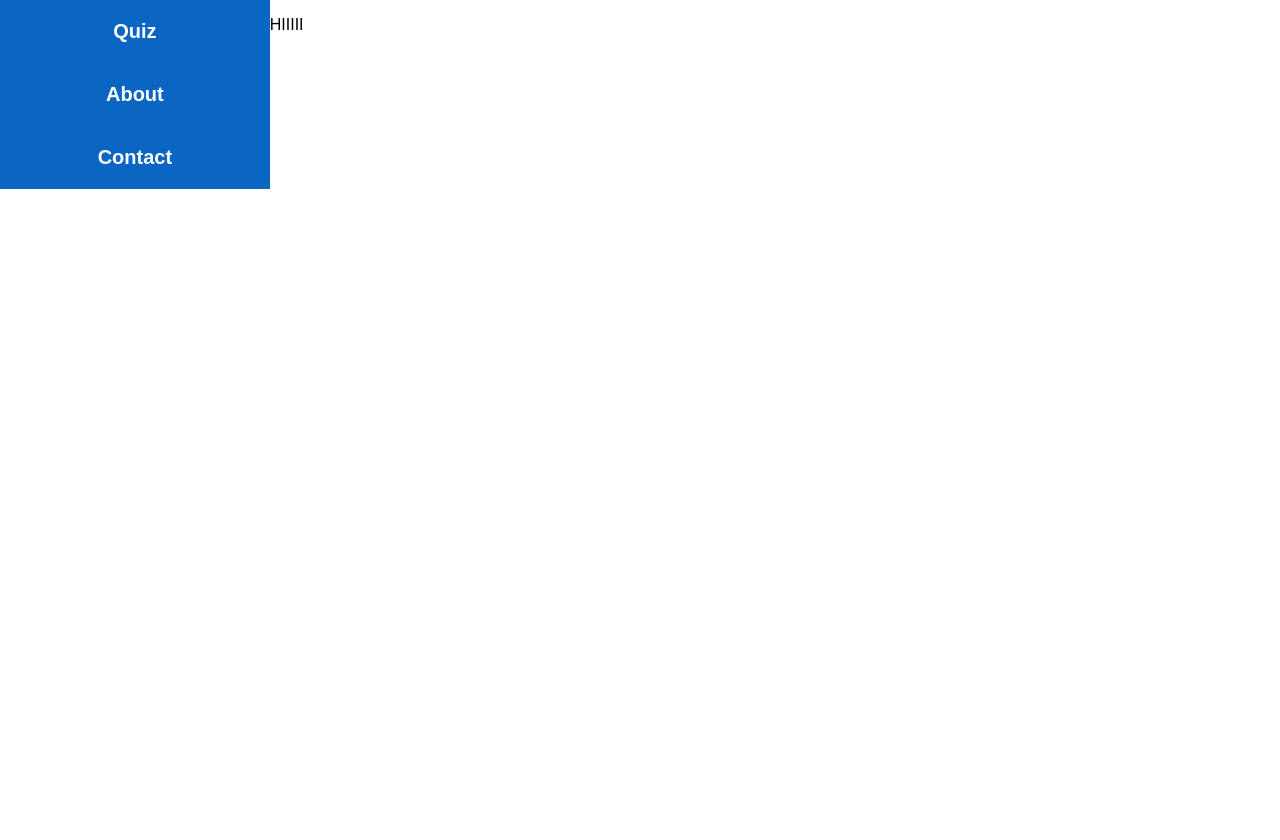
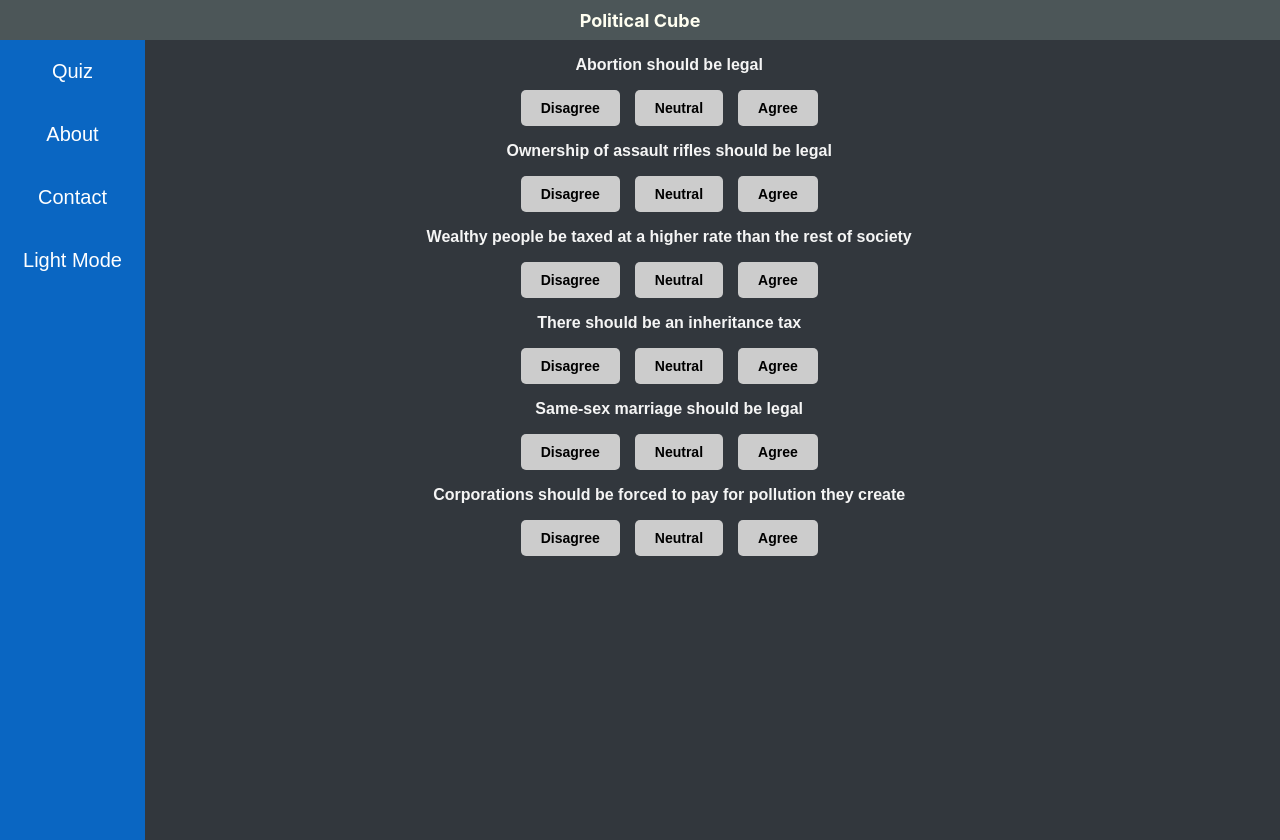
Before and after one commit to gobshmacked/View-Cube, a React (Create React App) app: page / in a window 1280 px wide. Before the commit the page ends 800 px from the top, so only its background shows below. Built offline with nearby package versions, Linux system fonts and the light colour scheme.

Commit message:
implemented most of visual functionality

```diff
--- a/src/App.js
+++ b/src/App.js
@@ -1,6 +1,6 @@
 import React from 'react'
 import logo from './logo.svg';
-import { Screen } from './Screen';
+import { Screen } from './SiteComponents/Screen';
 import './App.css';
 
 function App() {
--- a/src/QuizPage.jsx
+++ /dev/null
@@ -1,10 +0,0 @@
-import React from 'react'
-import { styled } from '@mui/material'
-
-export function QuizPage() {
-	return (
-		<>
-			<p>HIIIII</p>
-		</>
-	)
-}
--- a/src/Screen.jsx
+++ /dev/null
@@ -1,27 +0,0 @@
-import React from 'react'
-import { ResultCube } from './ResultCube'
-import { SideBar } from './SideBar'
-import { MainPage } from './MainPage'
-import { styled } from '@mui/material'
-
-const SideBarMainPageDiv = styled('div')({
-	display: 'flex',
-	width: '100%',
-	fontFamily: 'Arial'
-})
-
-export function Screen () {
-	const [page, setPage] = React.useState('quiz')
-	function newPageState (newPage) {
-		setPage(newPage)
-	}
-  	return (
-    	<>
-			<SideBarMainPageDiv>
-				<SideBar pageStateChange = {newPageState} currentPage = {page}/>
-				<MainPage currentPage = {page}/>
-			</SideBarMainPageDiv>
-      		{/* <ResultCube/> */}
-   		</>
-  	)
-}
--- a/src/MainPage.jsx
+++ b/src/SiteComponents/MainPage.jsx
@@ -4,7 +4,8 @@ import { QuizPage } from './QuizPage'
 
 const Page = styled('div')({
 	display: 'flex',
-	flexGrow: '5'
+	flexGrow: '8',
+	background: '#32373D'
 })
 
 export function MainPage(props) {
--- /dev/null
+++ b/src/SiteComponents/QuizPage.jsx
@@ -0,0 +1,77 @@
+import React from 'react'
+import { styled } from '@mui/material'
+import { questions } from '../questions.js'
+
+const AllQuestions = styled('div')({
+	display: 'flex',
+	flexDirection: 'column',
+	marginLeft: 'calc(22 * 1vw)',
+})
+
+const CompleteQuestionBox = styled('div')({
+
+})
+
+const QuestionAnswerBox = styled('div')({
+	display: 'flex',
+	flexDirection: 'column',
+	justifyContent: 'center'
+})
+
+const Question = styled('p')({
+	color: 'whitesmoke',
+	fontWeight: 'bold',
+
+})
+
+const Answers = styled('div')({
+	display: 'flex',
+	columnGap: '15px',
+	justifyContent: 'center'
+})
+
+const Answer = styled('button')({
+	background: '#CCCCCC',
+	color: 'black',
+	fontWeight: 'bold',
+	paddingLeft: '20px',
+	paddingRight: '20px',
+	paddingTop: '10px',
+	paddingBottom: '10px',
+	borderRadius: '5px',
+	fontSize: '14px',
+	border: '0px',
+	'&:hover': {
+		background: '#0A66C2',
+		color: 'white'
+	}
+})
+
+
+export function QuizPage() {
+	let questions = FormatQuestions()
+	return (
+		<AllQuestions>
+			{questions.map((item, index) => (
+				<CompleteQuestionBox key = {index}>{item}</CompleteQuestionBox>
+			))}
+		</AllQuestions>
+	)
+}
+
+function FormatQuestions () {
+	let formattedQuestions = []
+	for (const q of questions) {
+		formattedQuestions.push(
+			<QuestionAnswerBox>
+				<Question>{q.question}</Question>
+				<Answers>
+					<Answer>Disagree</Answer>
+					<Answer>Neutral</Answer>
+					<Answer>Agree</Answer>
+				</Answers>
+			</QuestionAnswerBox>
+		)
+	}
+	return formattedQuestions
+}
--- /dev/null
+++ b/src/SiteComponents/Screen.jsx
@@ -0,0 +1,53 @@
+import React from 'react'
+import { ResultCube } from './ResultCube'
+import { SideBar } from './SideBar'
+import { MainPage } from './MainPage'
+import { styled } from '@mui/material'
+
+const SideBarMainPageDiv = styled('div')({
+	display: 'flex',
+	width: '100%',
+	fontFamily: 'Arial',
+	height: '100vh'
+})
+
+const HeaderDiv = styled('div')({
+	display: 'flex',
+	width: '100%',
+	background: '#4C5658',
+	height: '40px',
+	justifyContent: 'center',
+	alignItems: 'center'
+})
+
+const HeaderDivText = styled('p')({
+	color: '#FFFFF1',
+	fontWeight: 'bold',
+	fontSize: '18px'
+})
+
+const AllElementsWrap = styled('div')({
+	display: 'flex',
+	flexDirection: 'column'
+})
+
+export function Screen () {
+	const [page, setPage] = React.useState('quiz')
+	function newPageState (newPage) {
+		setPage(newPage)
+	}
+  	return (
+    	<>
+			<AllElementsWrap>
+				<HeaderDiv>
+					<HeaderDivText>Political Cube</HeaderDivText>
+				</HeaderDiv>
+				<SideBarMainPageDiv>
+					<SideBar pageStateChange = {newPageState} currentPage = {page}/>
+					{<MainPage currentPage = {page}/>}
+				</SideBarMainPageDiv>
+				{/* <ResultCube/> */}
+			</AllElementsWrap>
+   		</>
+  	)
+}
--- a/src/SideBar.jsx
+++ b/src/SiteComponents/SideBar.jsx
@@ -12,7 +12,6 @@ const SideBarDiv = styled('div')({
 const SideBarElement = styled('p')({
 	fontSize: '20px',
 	color: 'white',
-	fontWeight: 'bold'
 })
 
 export function SideBar(props) {
@@ -21,6 +20,7 @@ export function SideBar(props) {
 			<SideBarElement onClick = {() => props.pageStateChange('quiz')}>Quiz</SideBarElement>
 			<SideBarElement>About</SideBarElement>
 			<SideBarElement>Contact</SideBarElement>
+			<SideBarElement>Light Mode</SideBarElement>
 		</SideBarDiv>
 	)
 }
--- /dev/null
+++ b/src/questions.js
@@ -0,0 +1,35 @@
+//x is left/right x+ is right and x- is left
+//y is libertarian, authoritarian y+ is authoritarian and y- is libertarian
+
+export const questions = [
+	{
+		question: 'Abortion should be legal',
+		x: 0,
+		y: -1
+	},
+	{
+		question: 'Ownership of assault rifles should be legal',
+		x: 0,
+		y: -1
+	},
+	{
+		question: 'Wealthy people be taxed at a higher rate than the rest of society',
+		x: -1,
+		y: 0
+	},
+	{
+		question: 'There should be an inheritance tax',
+		x: -1,
+		y: 0
+	},
+	{
+		question: 'Same-sex marriage should be legal',
+		x: 0,
+		y: -1
+	},
+	{
+		question: 'Corporations should be forced to pay for pollution they create',
+		x: -1,
+		y: 0
+	}
+]
```
Also changed, not shown: src/SiteComponents/ResultCube.jsx (renamed from src/ResultCube.jsx).
